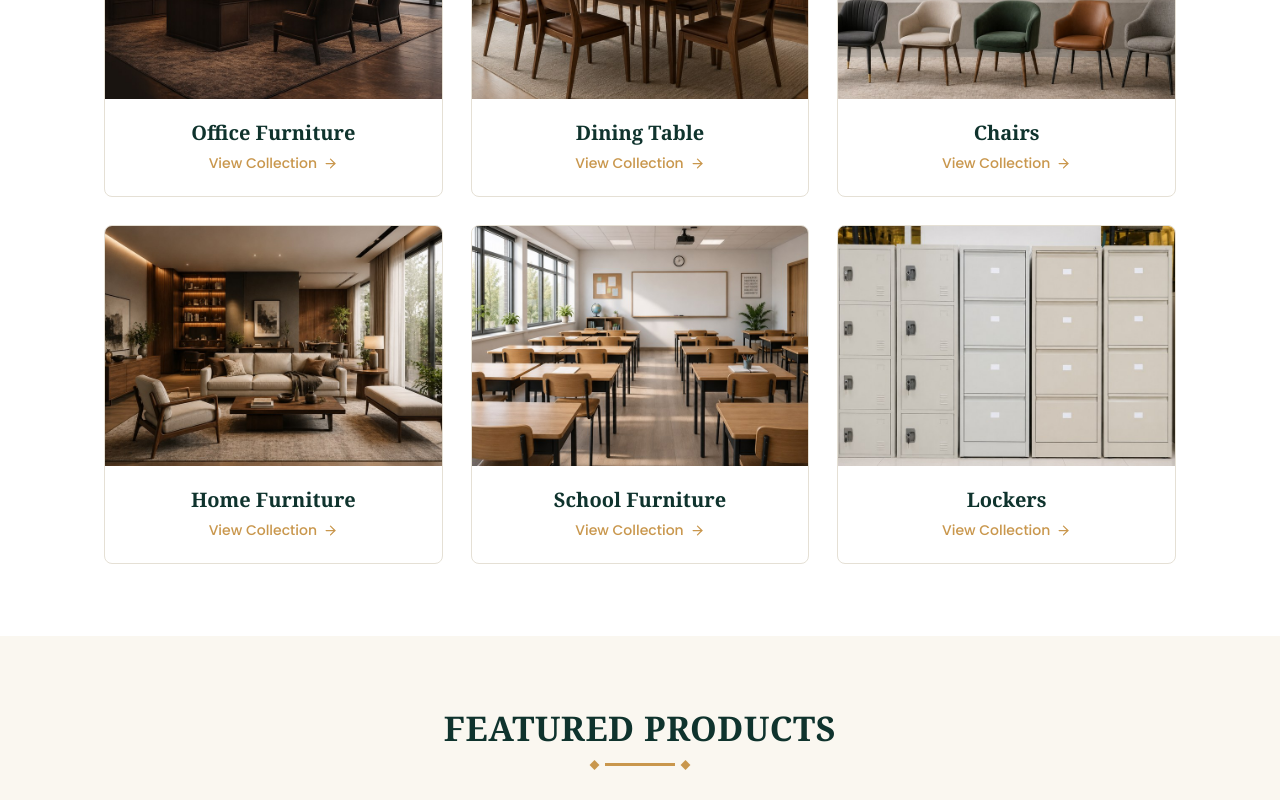
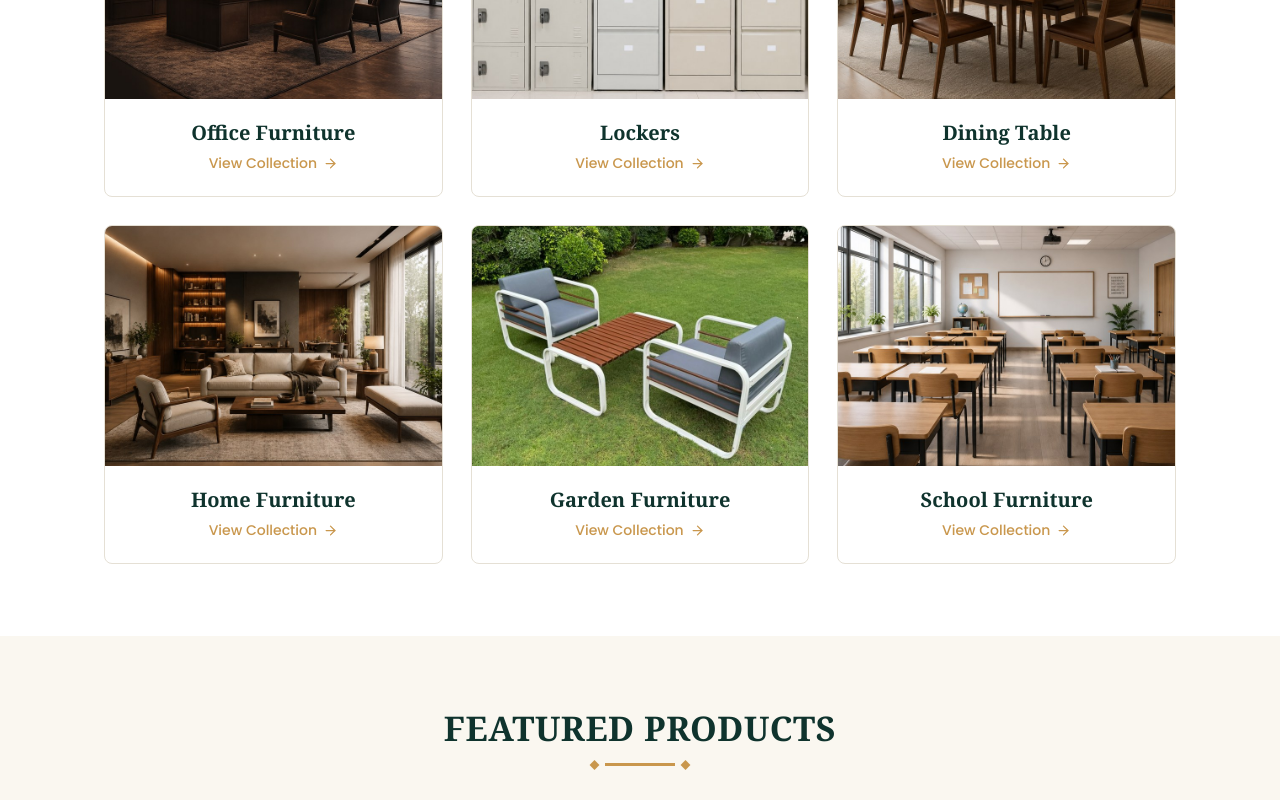
Before and after one commit to abdullahalicoco123-debug/shujaat-al-khail, a React (Vite) app in the folder client/: page / in a window 1280 px wide. Shown: the part 1120-1920 px from the top of the page. Built offline with nearby package versions, Linux system fonts and the light colour scheme.

Commit message:
add Garden Furniture

```diff
--- a/client/src/components/Categories/Categories.jsx
+++ b/client/src/components/Categories/Categories.jsx
@@ -1,19 +1,19 @@
 import { FiArrowRight } from "react-icons/fi";
 import catOffice from "../../assets/images/categories/cat-office-furniture.jpg";
+import catLockers from "../../assets/images/categories/cat-lockers.jpg";
 import catDining from "../../assets/images/categories/cat-dining-table.jpg";
-import catChairs from "../../assets/images/categories/cat-chairs.jpg";
 import catHome from "../../assets/images/categories/cat-home-furniture.jpg";
+import catGarden from "../../assets/images/categories/cat-garden-furniture.jpg";
 import catSchool from "../../assets/images/categories/cat-school-furniture.jpg";
-import catLockers from "../../assets/images/categories/cat-lockers.jpg";
 import "./Categories.css";
 
 const categories = [
   { name: "Office Furniture", image: catOffice, link: "#" },
+  { name: "Lockers", image: catLockers, link: "#" },
   { name: "Dining Table", image: catDining, link: "#" },
-  { name: "Chairs", image: catChairs, link: "#" },
   { name: "Home Furniture", image: catHome, link: "#" },
+  { name: "Garden Furniture", image: catGarden, link: "#" },
   { name: "School Furniture", image: catSchool, link: "#" },
-  { name: "Lockers", image: catLockers, link: "#" },
 ];
 
 const Categories = () => {
--- a/client/src/components/Footer/Footer.jsx
+++ b/client/src/components/Footer/Footer.jsx
@@ -13,11 +13,11 @@ const quickLinks = [
 
 const categories = [
   "Office Furniture",
+  "Lockers",
   "Dining Table",
-  "Chairs",
   "Home Furniture",
+  "Garden Furniture",
   "School Furniture",
-  "Lockers",
 ];
 
 const Footer = () => {
--- a/client/src/components/Navbar/Navbar.jsx
+++ b/client/src/components/Navbar/Navbar.jsx
@@ -24,11 +24,11 @@ function Navbar() {
 
   const categories = [
     "Office Furniture",
+    "Lockers",
     "Dining Table",
-    "Chairs",
     "Home Furniture",
+    "Garden Furniture",
     "School Furniture",
-    "Lockers",
   ];
 
   const handleSearchSubmit = (e) => {
```
Also changed, not shown: client/src/assets/images/categories/cat-garden-furniture.jpg (added).
